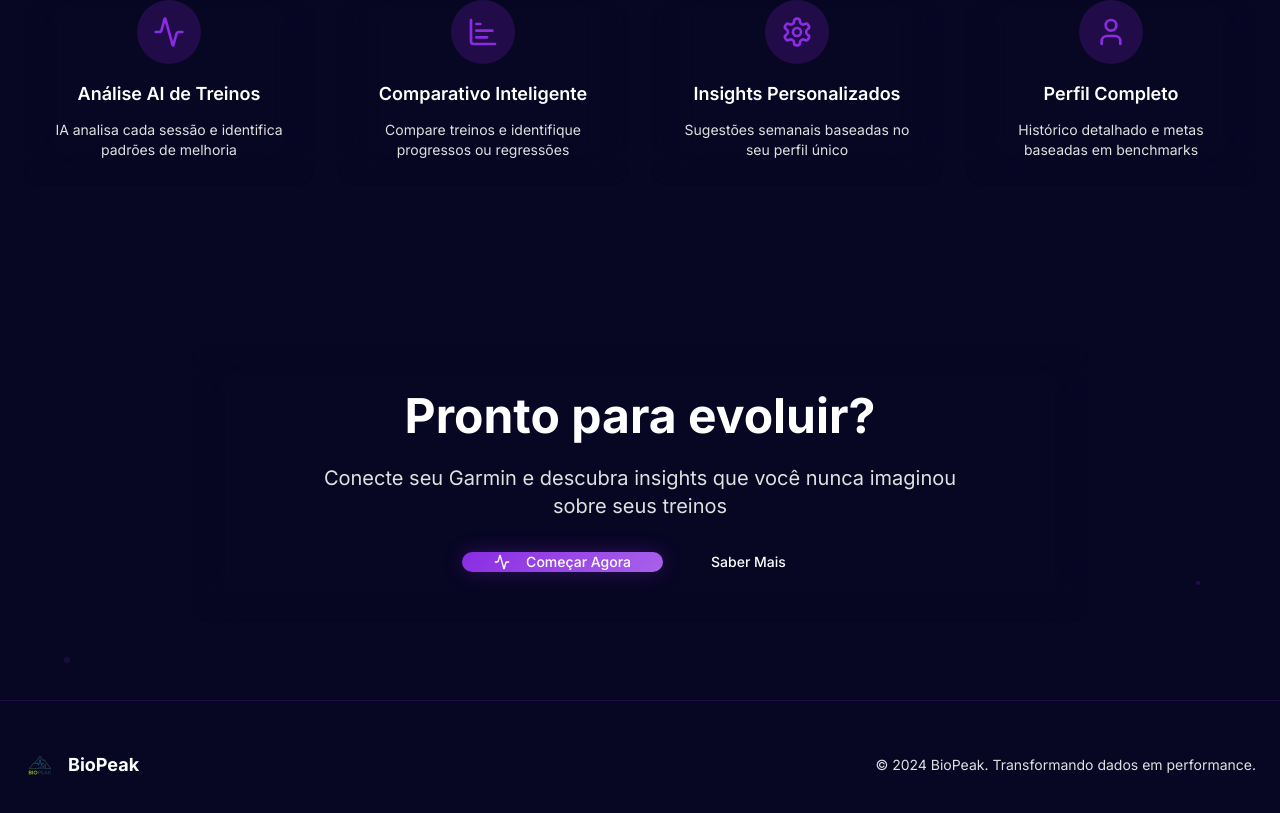
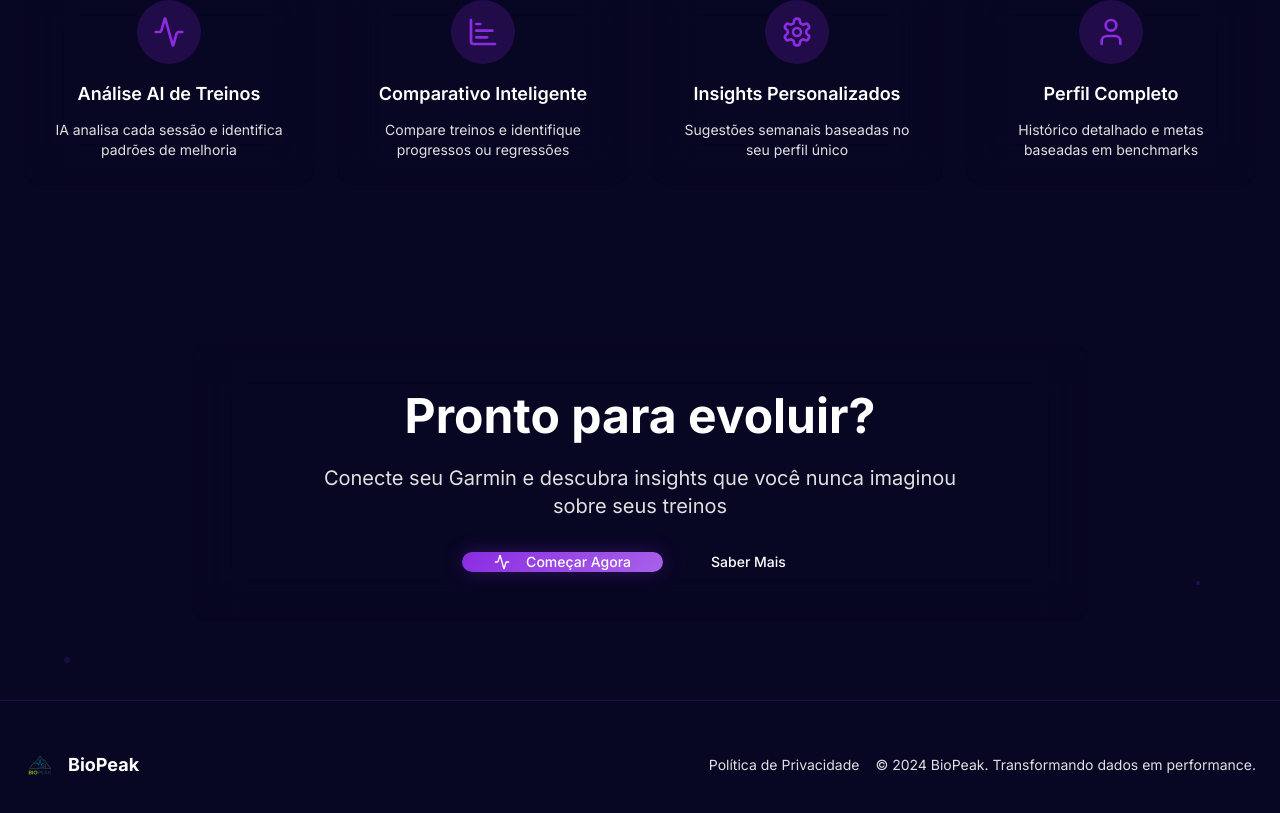
Before and after one commit to somosconsumidores/biopeak-ai-trainer, a React (Vite) app: page / in a window 1280 px wide. Shown: the part 1221-2034 px from the top of the page. Built offline with nearby package versions, Linux system fonts and the light colour scheme.

Commit message:
Add privacy policy link to homepage
Add the privacy policy link to the homepage.

```diff
--- a/src/components/BioPeakLanding.tsx
+++ b/src/components/BioPeakLanding.tsx
@@ -210,9 +210,18 @@ const BioPeakLanding = ({ onEnterApp }: BioPeakLandingProps) => {
             <img src="/lovable-uploads/6dd7da64-0e29-4226-8bb4-99185306e197.png" alt="BioPeak" className="h-6 sm:h-8 w-auto" />
             <span className="text-base sm:text-lg font-bold text-foreground">BioPeak</span>
           </div>
-          <p className="text-muted-foreground text-xs sm:text-sm text-center">
-            © 2024 BioPeak. Transformando dados em performance.
-          </p>
+
+          <div className="flex flex-col md:flex-row items-center gap-4">
+            <a
+              href="/privacy-policy"
+              className="text-xs sm:text-sm text-muted-foreground hover:text-foreground transition-colors"
+            >
+              Política de Privacidade
+            </a>
+            <p className="text-muted-foreground text-xs sm:text-sm text-center">
+              © 2024 BioPeak. Transformando dados em performance.
+            </p>
+          </div>
         </div>
       </footer>
     </div>
```
